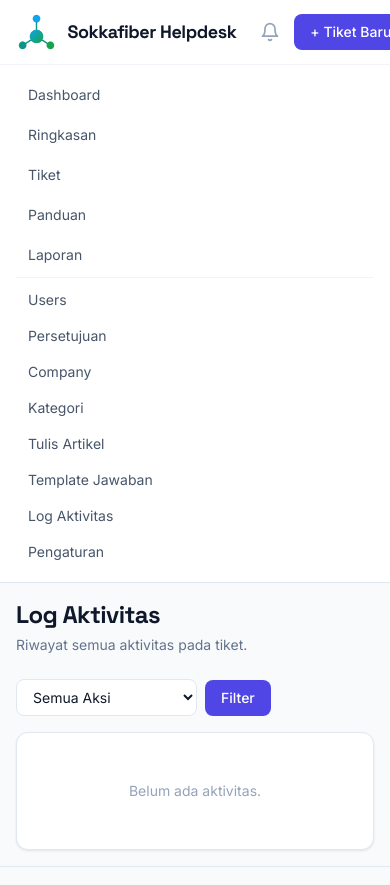
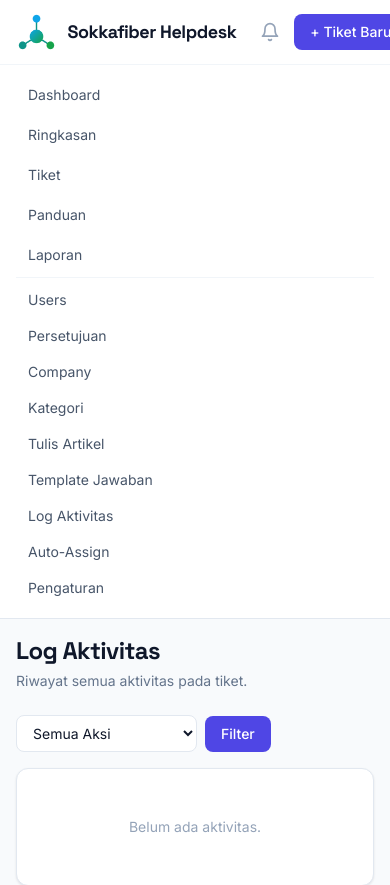
Before and after one commit to maulanaldimas/helpdesk-tiket, a Django app: page /activity/ in a window 390 px wide; the page is wider, and only the part inside the window is pictured. Shown: the top 885 px of that part. Run offline with Django 5.2, Linux system fonts and the light colour scheme; the visitor is signed in with stand-in values (Sample User, id 1); data comes from the database, SQL or seed files in the repository; data that the repository does not hold is empty; parts of the project's set-up code (start-up, migrations or seed data) failed here and were passed over; some libraries are stand-ins or nearby versions.

Commit message:
feat: add Auto-Assign Rules link to desktop and mobile nav

```diff
--- a/tickets/templates/tickets/base.html
+++ b/tickets/templates/tickets/base.html
@@ -134,6 +134,7 @@
                         <a href="{% url 'article_create' %}" class="block px-4 py-2 hover:bg-slate-50">Tulis Artikel</a>
                         <a href="{% url 'canned_response_list' %}" class="block px-4 py-2 hover:bg-slate-50">Template Jawaban</a>
                         <a href="{% url 'activity_log' %}" class="block px-4 py-2 hover:bg-slate-50">Log Aktivitas</a>
+                        <a href="{% url 'auto_assign_rules' %}" class="block px-4 py-2 hover:bg-slate-50">Auto-Assign</a>
                         <a href="{% url 'settings_page' %}" class="block px-4 py-2 hover:bg-slate-50">Pengaturan</a>
                     </div>
                 </details>
@@ -202,6 +203,7 @@
                 <a href="{% url 'article_create' %}" class="block px-3 py-2 rounded-lg text-slate-600 hover:bg-slate-50">Tulis Artikel</a>
                 <a href="{% url 'canned_response_list' %}" class="block px-3 py-2 rounded-lg text-slate-600 hover:bg-slate-50">Template Jawaban</a>
                 <a href="{% url 'activity_log' %}" class="block px-3 py-2 rounded-lg text-slate-600 hover:bg-slate-50">Log Aktivitas</a>
+                <a href="{% url 'auto_assign_rules' %}" class="block px-3 py-2 rounded-lg text-slate-600 hover:bg-slate-50">Auto-Assign</a>
                 <a href="{% url 'settings_page' %}" class="block px-3 py-2 rounded-lg text-slate-600 hover:bg-slate-50">Pengaturan</a>
             </div>
             {% endif %}
```
